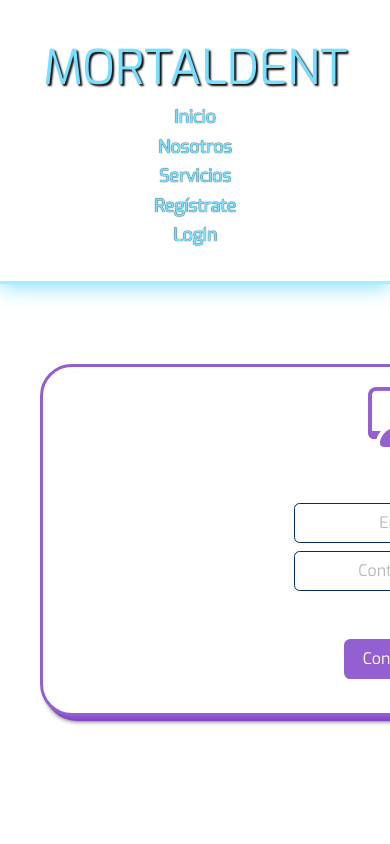
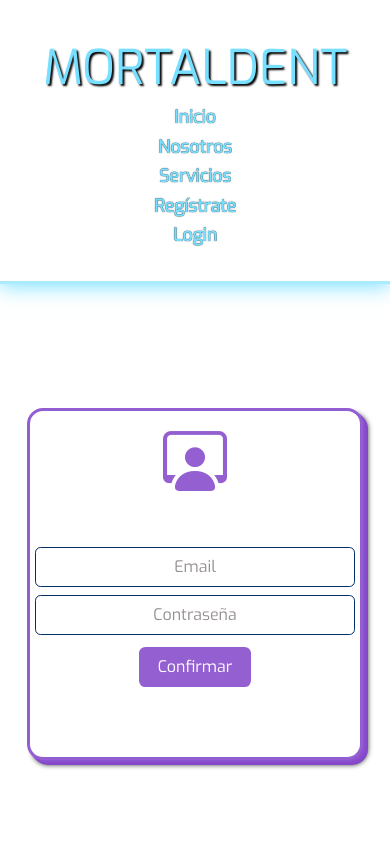
Before and after one commit to RompeTecla/proyectoFrontendClinicaDentalFSD0423MortalDent, a React (Vite) app: page /login in a window 390 px wide. Shown: the top 844 px of the page. Built offline with nearby package versions, Linux system fonts and the light colour scheme.

Commit message:
FEAT: Added functions for registration and login. FIX: Adjusted styles of registration and login forms.

```diff
--- a/src/common/ButtonAct/ButtonAct.css
+++ b/src/common/ButtonAct/ButtonAct.css
@@ -1,4 +1,5 @@
 .loginSendDesign {
+  position: absolute;
   color: #fff;
   background-color: rgba(140, 83, 206, 0.931);
   border-color: rgba(140, 83, 206, 0.931);
--- a/src/common/InputText/InputText.css
+++ b/src/common/InputText/InputText.css
@@ -1,3 +1,4 @@
+
 .inputBasicDesign {
   display: block;
   width: 100%;
@@ -11,7 +12,7 @@
   border: 1px solid #ced4da;
   border-radius: 0.35rem;
   transition: border-color 0.15s ease-in-out, box-shadow 0.15s ease-in-out;
-    font-family: 'Exo', sans-serif;
+  font-family: "Exo", sans-serif;
   border: 1px solid rgb(3, 45, 101);
 }
 .inputBasicDesign:focus {
@@ -28,11 +29,15 @@
 .inputBasicDesign[readonly] {
   background-color: #e9ecef;
 }
-    .inputBasicDesign::placeholder{
-        color:rgb(185, 185, 185);
+.inputBasicDesign::placeholder {
+  color: rgb(150, 143, 143);
   font-weight: 500;
-        font-family: 'Exo', sans-serif;
+  font-family: "Exo", sans-serif;
 }
 .inputErrorDesign {
-      border: 0.2em solid red;
+  border: 0.15em solid red;
 }
+
+@media (max-width: 500px) {
+
+}
--- a/src/pages/Login/Login.css
+++ b/src/pages/Login/Login.css
@@ -68,13 +68,36 @@
   margin-bottom: 15rem;
 }
 @media (max-width: 576px) {
-  .input-form {
-    width: 20rem;
+  .allForms{
+    margin: 0;
+    margin-top: 0;
+  }
+  .allContainerLogin{
+    margin: auto;
+    width: 21rem;
+    border-radius: 1rem;
   }
   .inForm {
+    width: 20rem;
     display: flex;
     flex-direction: column;
     justify-content: center;
     align-items: center;
   }
+  .inputBasicDesign {
+    display: block;
+    width: 20rem;
+    padding: 0.375rem 0.75rem;
+    font-size: 1rem;
+    font-weight: 400;
+    line-height: 1.5;
+    color: #495057;
+    background-color: #fff;
+    background-clip: padding-box;
+    border: 1px solid #ced4da;
+    border-radius: 0.35rem;
+    transition: border-color 0.15s ease-in-out, box-shadow 0.15s ease-in-out;
+    font-family: "Exo", sans-serif;
+    border: 1px solid rgb(3, 45, 101);
+  }
 }
--- a/src/pages/Login/Login.jsx
+++ b/src/pages/Login/Login.jsx
@@ -48,7 +48,7 @@ export const Login = () => {
     }));
   };
 
-  const logeame = () => {
+  const logMe = () => {
     loginMe(credenciales)
       .then((respuesta) => {
         let decodificado = decodeToken(respuesta.data.token);
@@ -146,12 +146,12 @@ export const Login = () => {
           <div className="allForms">
             <div className="allContainerLogin">
             <Form className="inForm">
-              <Form.Group className="mb-3" controlId="basicEmailControl">
+              <Form.Group className="mb-3 containerForms" controlId="basicEmailControl">
                 <div className="containerIcon">
-                  <i class="bi bi-person-workspace loginIcon"></i>
+                <i className="bi bi-person-workspace loginIcon"></i>
                 </div>
                 <>
-                  <div>
+                  <div className="inputsLogin">
                     <InputText
                       className={
                         credencialesError.passwordError === ""
@@ -196,7 +196,7 @@ export const Login = () => {
                             : "loginSendDesign"
                         }
                         buttonName="Confirmar"
-                        onClick={loginAct ? logeame : () => {}}
+                        onClick={loginAct ? logMe : () => {}}
                       />
                     </div>
                   </div>
--- a/src/pages/Register/Register.css
+++ b/src/pages/Register/Register.css
@@ -3,19 +3,22 @@
 }
 
 .allContainerRegister {
-  box-sizing: border-box;
+  /* display: flex; */
+  align-items: center;
+  /* box-sizing: border-box; */
   border: rgba(140, 83, 206, 0.932) solid 0.2rem;
   margin: auto;
-  margin-top: 2rem;
+  margin-top: 1rem;
   border-radius: 2rem;
   width: 45rem;
-  height: 29rem;
+  height: 31rem;
   box-shadow: 1px 1px 0px 0px hsla(268, 56%, 57%, 0.932),
     2px 2px 0px 0px hsl(268, 56%, 56%, 0.932),
     3px 3px 0px 0px hsl(268, 56%, 55%, 0.932),
     4px 4px 0px 0px hsl(268, 56%, 54%, 0.932),
     5px 5px 0px 0px hsl(268, 56%, 53%, 0.932),
     5px 5px 5px 0px rgba(0, 0, 0, 0.75);
+  overflow: hidden;
 }
 
 .containerRegister {
@@ -115,14 +118,22 @@
   justify-content: center;
   align-items: center;
 }
+.inputBasicDesign{
+  height: 2.5rem;
+}
 
 .containerBtn {
+  position: relative;
   display: flex;
   justify-content: center;
   align-items: center;
   padding-bottom: 1rem;
 }
-
+.msgConfirm {
+  font-size: 3rem !important;
+  text-align: center;
+  margin-top: 3rem !important;
+}
 @media (max-width: 992px) {
   .rowInput {
     width: 28rem;
@@ -147,6 +158,8 @@
     margin-bottom: 3rem;
     border-radius: 2rem;
     width: 21.5rem;
-    height: 40rem;
+    height: 43rem;
+    font-size: 1rem;
+    color: rgb(255, 0, 0);
   }
 }
--- a/src/pages/Register/Register.jsx
+++ b/src/pages/Register/Register.jsx
@@ -7,7 +7,7 @@ import { NavBar } from "../../common/Navbar/NavBar";
 import { useEffect } from "react";
 import { InputText } from "../../common/InputText/InputText";
 import { validate } from "../../services/useful";
-// import { registerUser } from "../../services/apiCalls";
+import { registerUser } from "../../services/apiCalls";
 
 export const Register = () => {
   const navigate = useNavigate();
@@ -135,7 +135,7 @@ export const Register = () => {
       //Redirección a Home
 
       setTimeout(() => {
-        navigate("/home");
+        navigate("/");
       }, 2500);
     };
 
@@ -176,7 +176,7 @@ export const Register = () => {
                     }
                     type={"password"}
                     name={"password"}
-                    placeholder={"Contraseña"}
+                    placeholder={"Contraseña min 8 caracteres."}
                     required={true}
                     changeFunction={(e) => inputHandler(e)}
                     blurFunction={(e) => checkError(e)}
@@ -187,7 +187,7 @@ export const Register = () => {
                     className={
                       credentialsError.usernameError === ""
                         ? "inputBasicDesign"
-                        : "inputBasicDesign inputErrorDesign"
+                        : "inputBasicDesign"
                     }
                     type={"text"}
                     name={"username"}
@@ -201,7 +201,7 @@ export const Register = () => {
                     className={
                       credentialsError.nameError === ""
                         ? "inputBasicDesign"
-                        : "inputBasicDesign inputErrorDesign"
+                        : "inputBasicDesign"
                     }
                     type={"text"}
                     name={"name"}
@@ -215,7 +215,7 @@ export const Register = () => {
                     className={
                       credentialsError.surnameError === ""
                         ? "inputBasicDesign"
-                        : "inputBasicDesign inputErrorDesign"
+                        : "inputBasicDesign"
                     }
                     type={"text"}
                     name={"surname"}
@@ -234,7 +234,7 @@ export const Register = () => {
                     className={
                       credentialsError.addressError === ""
                         ? "inputBasicDesign"
-                        : "inputBasicDesign inputErrorDesign"
+                        : "inputBasicDesign"
                     }
                     type={"text"}
                     name={"address"}
@@ -248,7 +248,7 @@ export const Register = () => {
                     className={
                       credentialsError.phoneError === ""
                         ? "inputBasicDesign"
-                        : "inputBasicDesign inputErrorDesign"
+                        : "inputBasicDesign"
                     }
                     type={"text"}
                     name={"phone"}
@@ -262,7 +262,7 @@ export const Register = () => {
                     className={
                       credentialsError.genderError === ""
                         ? "inputBasicDesign"
-                        : "inputBasicDesign inputErrorDesign"
+                        : "inputBasicDesign"
                     }
                     type={"text"}
                     name={"gender"}
@@ -276,7 +276,7 @@ export const Register = () => {
                     className={
                       credentialsError.postcodeError === ""
                         ? "inputBasicDesign"
-                        : "inputBasicDesign inputErrorDesign"
+                        : "inputBasicDesign"
                     }
                     type={"text"}
                     name={"postcode"}
--- a/src/services/apiCalls.js
+++ b/src/services/apiCalls.js
@@ -5,3 +5,8 @@ const root = "http://localhost:3000/"
 export const loginMe = async(body) => {
     return await axios.post(`${root}login`, body)
 }
+
+export const registerUser = async (body) => {
+
+    return await axios.post(`${root}users`, body)
+  }
--- a/src/services/useful.js
+++ b/src/services/useful.js
@@ -11,7 +11,7 @@ export const validate = (name, data, required) => {
       if (data === "" && required === true) {
         return {
           message: "Por favor, rellene los campos requeridos",
-          validated: false,
+          validated: false
         };
         //Evaluamos mediante la expresión regular
       } else if (!/[a-z]/gi.test(data)) {
```
Also changed, not shown: src/common/Navbar/NavBar.jsx (+99 -3 lines). Lines whose indentation alone changed are shown as unchanged.
